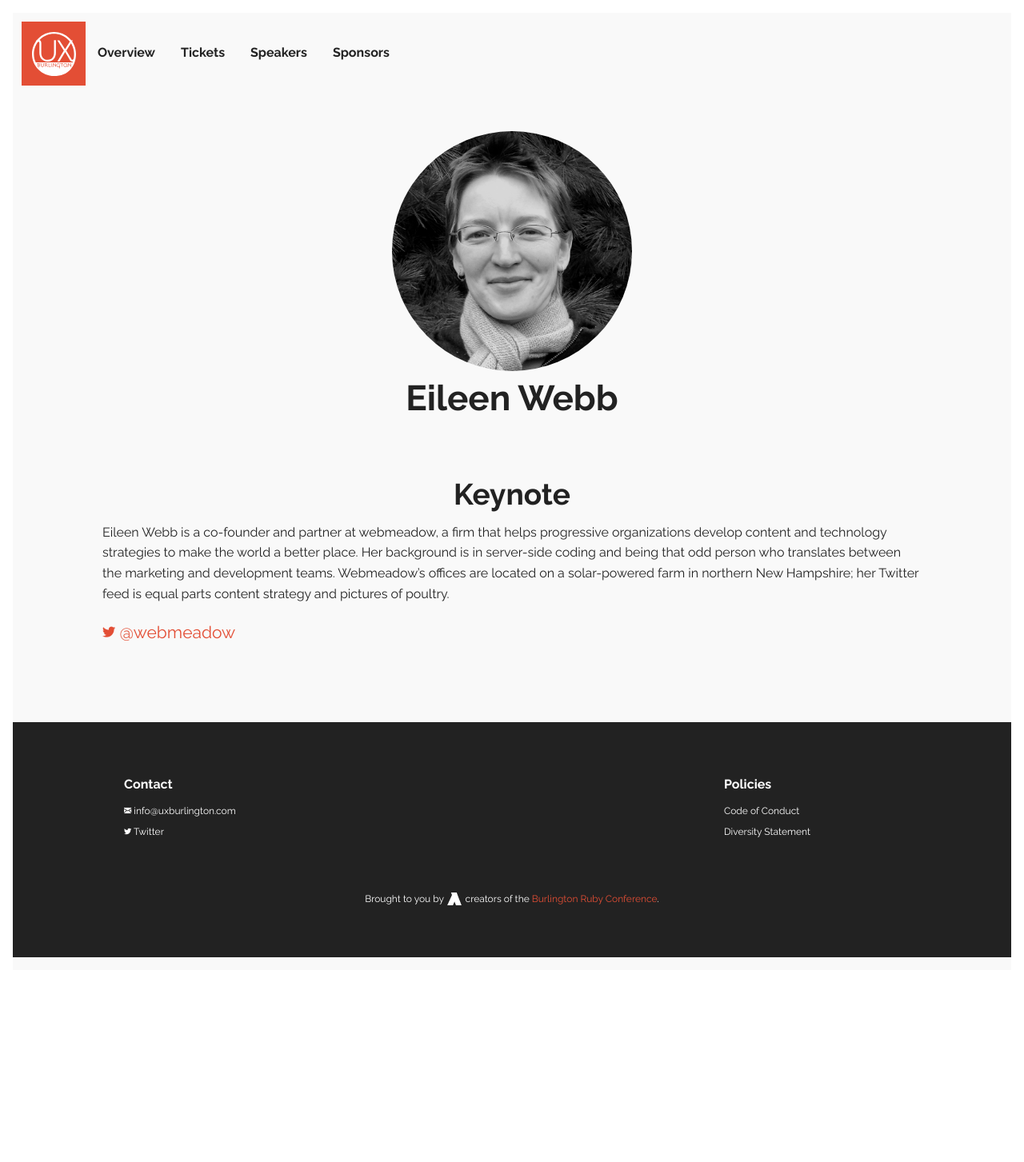
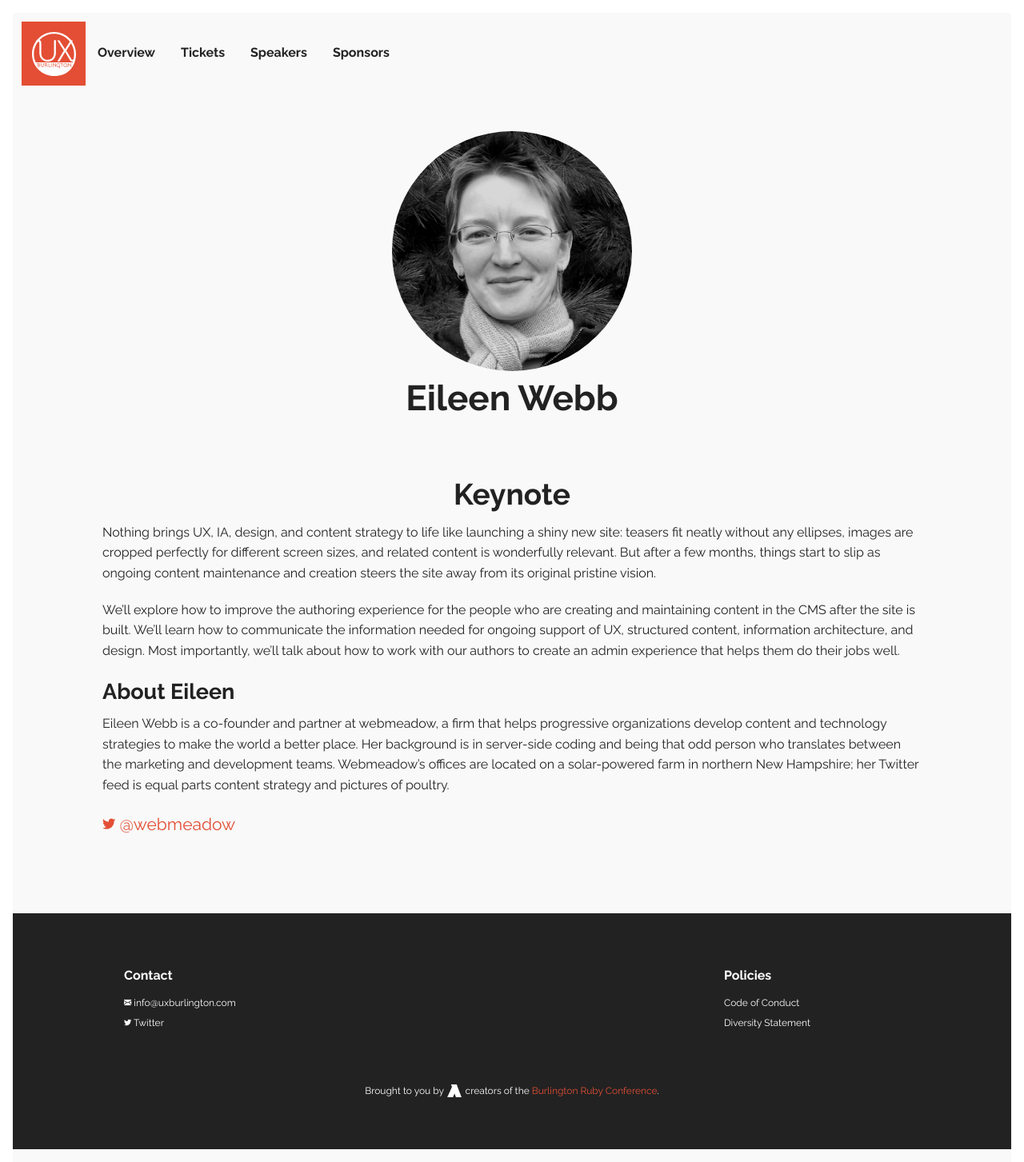
Before and after one commit to AgilionApps/ux-burlington-2017, a Jekyll site: the page built from _posts/speakers/2015-04-01-eileen-webb.md, in a window 1280 px wide. Shown: the whole page at 80% size. Built offline with Jekyll 4.4.1, drawn with Linux system fonts in a browser that asks for light colours; some web fonts are replaced; comment, search, counter and statistics services are not loaded; before the commit the page ends 1213 px from its top, so only the background shows below that.

Commit message:
Adding Eileen's Keynote Abstract

```diff
--- a/_posts/speakers/2015-04-01-eileen-webb.md
+++ b/_posts/speakers/2015-04-01-eileen-webb.md
@@ -8,4 +8,10 @@ category: speaker
 order: 2
 ---
 
+Nothing brings UX, IA, design, and content strategy to life like launching a shiny new site: teasers fit neatly without any ellipses, images are cropped perfectly for different screen sizes, and related content is wonderfully relevant. But after a few months, things start to slip as ongoing content maintenance and creation steers the site away from its original pristine vision.
+
+We'll explore how to improve the authoring experience for the people who are creating and maintaining content in the CMS after the site is built. We'll learn how to communicate the information needed for ongoing support of UX, structured content, information architecture, and design. Most importantly, we'll talk about how to work with our authors to create an admin experience that helps them do their jobs well.
+
+### About Eileen
+
 Eileen Webb is a co-founder and partner at webmeadow, a firm that helps progressive organizations develop content and technology strategies to make the world a better place. Her background is in server-side coding and being that odd person who translates between the marketing and development teams. Webmeadow's offices are located on a solar-powered farm in northern New Hampshire; her Twitter feed is equal parts content strategy and pictures of poultry.
```
